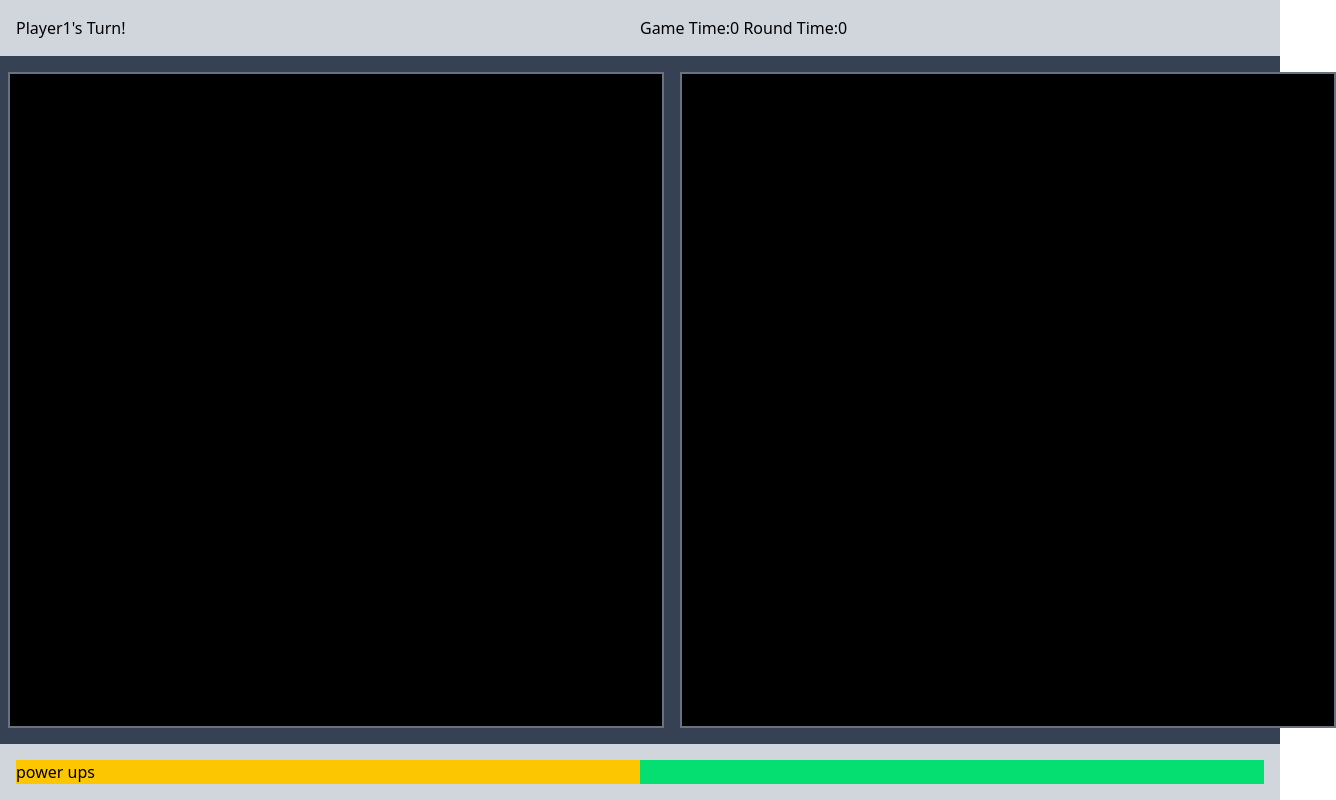
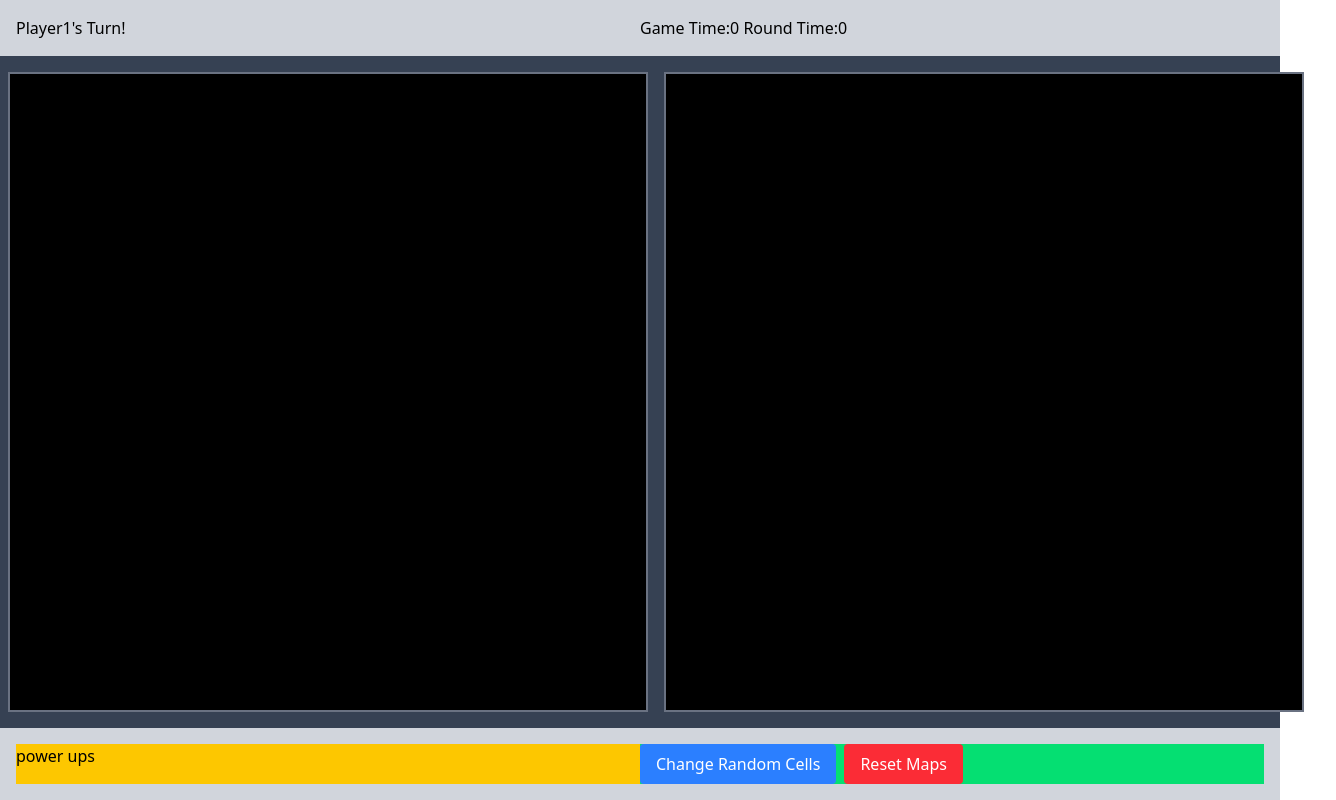
Before and after one commit to OcuarRiver57/JD_Battle_Boats, a React (Vite) app: page / in a window 1280 px wide. Shown: the whole page, 1336 px wide, since content can reach past the window. Built offline with nearby package versions, Linux system fonts and the light colour scheme.

Commit message:
testing functions enabled

```diff
--- a/src/App.jsx
+++ b/src/App.jsx
@@ -54,7 +54,9 @@ function App() {
 
         <div id = "base_bar" className = "flex flex-row justify-left bg-gray-300 p-4">
           <div id = "powerup_area" className = "bg-yellow-400 flex-5/12"> power ups</div>
-          <div id = "status_area" className = "bg-green-400 flex-5/12"> </div>
+          <div id = "status_area" className = "bg-green-400 flex-5/12">
+            <AddTestingButtons/>
+          </div>
         </div>
       </div>
       </GameContext.Provider>
```
